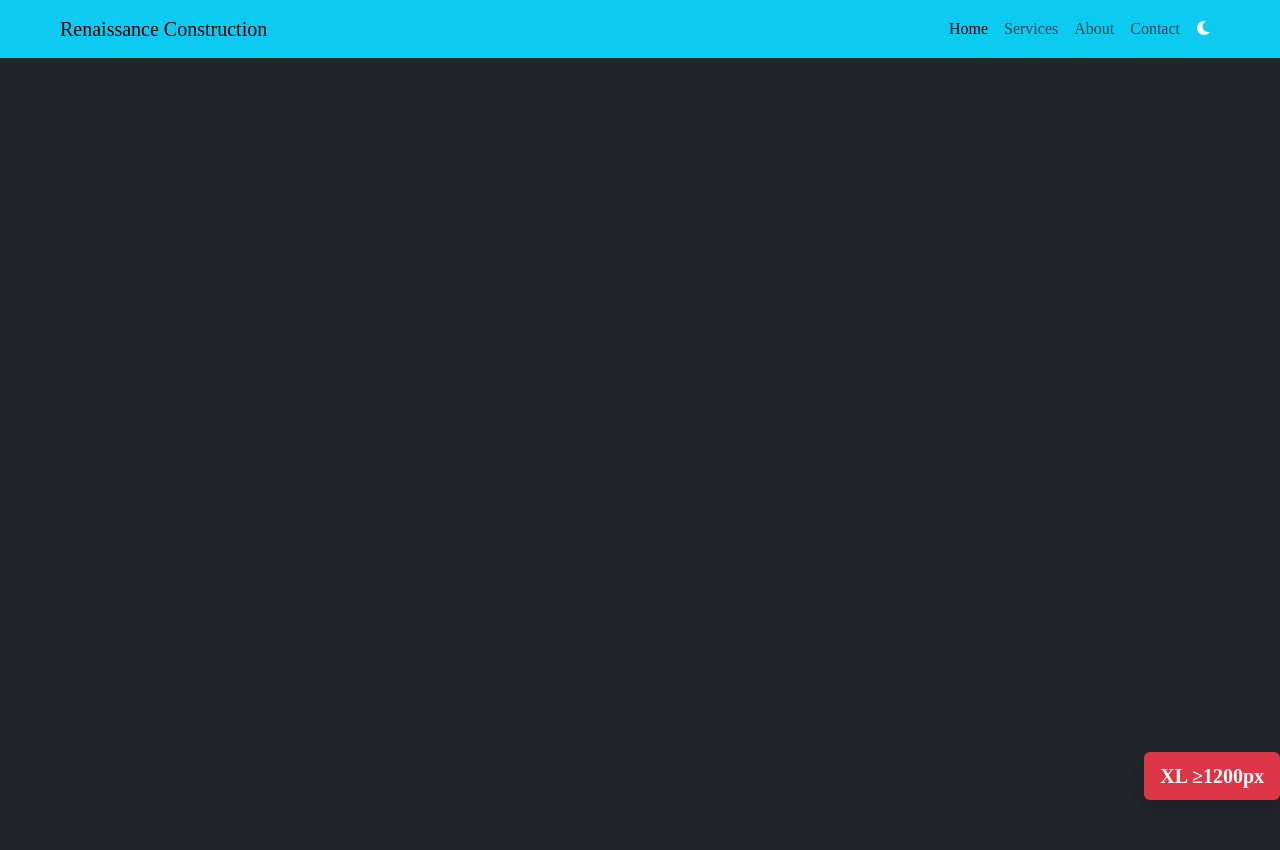
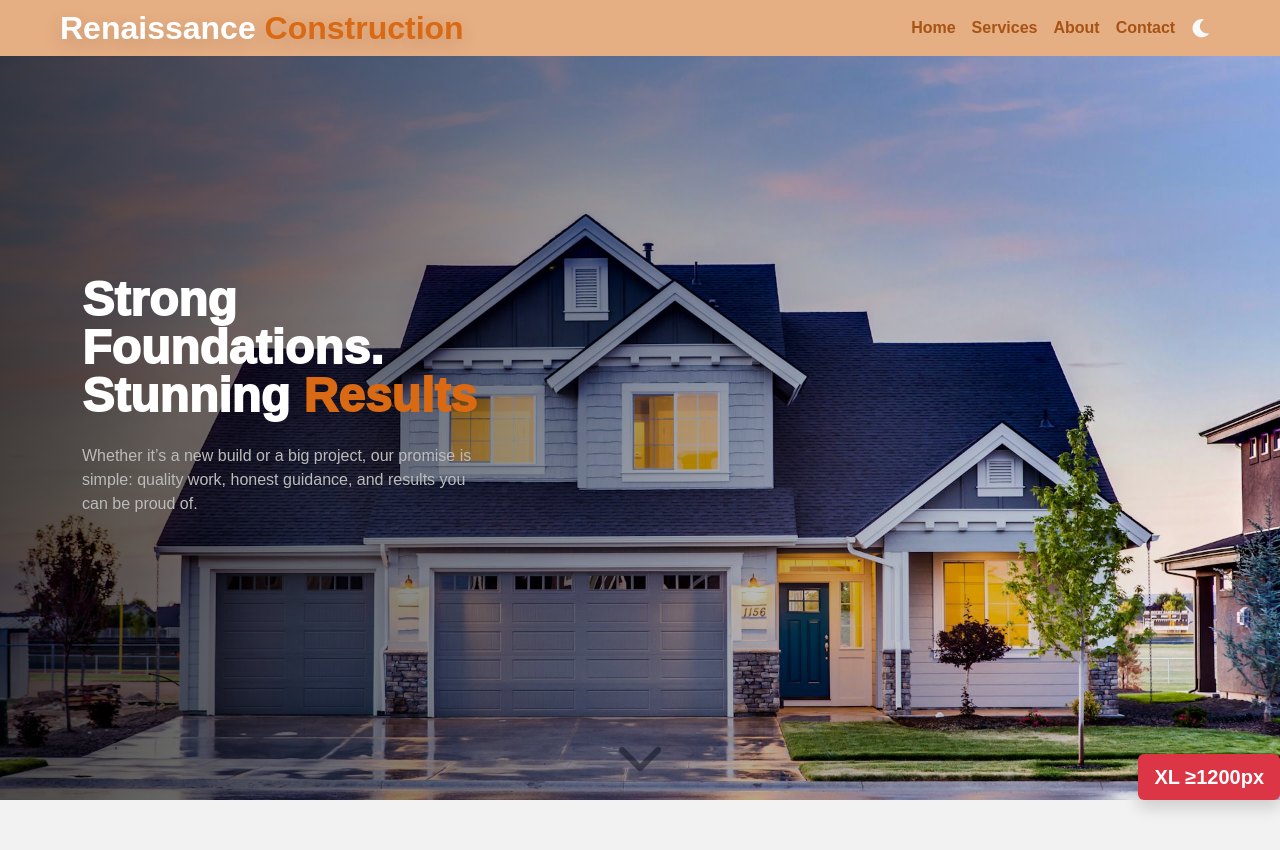
Before and after one commit to Jamal-Raja/wireframe-to-production-bootstrap-edition, a website: page index.html in a window 1280 px wide. Before the commit the page ends 800 px from the top, so only its background shows below. Drawn offline with nearby package versions, Linux system fonts and the light colour scheme; a web font is replaced by a local one.

Commit message:
Add chevron down to hero section  + add new fancy section

```diff
--- a/assets/css/style.css
+++ b/assets/css/style.css
@@ -1,14 +1,200 @@
-/* General Reset */
+/* ========= ROOT VARIABLES ========= */
+:root {
+  --brand: #d96913; /* Primary brand color (buttons, highlights) */
+  --brand-contrast: #ffffff; /* Text/icon color on brand backgrounds */
+  --accent: #e08c4b; /* Secondary accent (hover, subtle highlights) */
+  --radius: 10px; /* Default border radius for components */
+  --shadow: 0 6px 20px rgba(0, 0, 0, 0.15); /* Default soft shadow */
+}
+
+/* ========= Light theme ========= */
+:root[data-theme="light"] {
+  --bg: #f2f2f2; /* Page background */
+  --bg-contrast: #212121; /* Page Background Contrast */
+  --surface: #e6ae83; /* Cards, header, nav, panels */
+  --text: #0a111f; /* Primary text on light BG */
+  --text-muted: rgba(10, 17, 31, 0.65); /* Secondary text on light BG */
+  --border: #dd7b2f; /* Divider/border lines */
+  --link: #a65316; /* Link color on light BG */
+  --link-hover: #d96913; /* Link hover on light BG (brand) */
+}
+
+/* ========= Dark theme ========= */
+:root[data-theme="dark"] {
+  --bg: #050910; /* Page background (rich black) */
+  --bg-contrast: #0d141f; /* Page Background Contrast */
+  --surface: #0a111f; /* Cards, header, nav, panels */
+  --text: #f2f2f2; /* Primary text on dark BG */
+  --text-muted: rgba(242, 242, 242, 0.7); /* Secondary text on dark BG */
+  --border: rgba(242, 242, 242, 0.12); /* Subtle borders on dark BG */
+  --link: #dd7b2f; /* Link color on dark BG */
+  --link-hover: #d96913; /* Link hover on dark BG (brand) */
+}
+
+/* Smooth transition between light and dark mode */
+html,
+body {
+  transition: background-color 0.45s ease, color 0.45s ease;
+}
+
+header,
+.navbar,
+.dropdown-menu,
+.card,
+.panel {
+  transition: background-color 0.45s ease, border-color 0.45s ease,
+    color 0.45s ease;
+}
+a,
+.btn,
+.btn-primary,
+.btn-outline {
+  transition: color 0.2s ease, background-color 0.2s ease,
+    border-color 0.2s ease;
+}
+svg,
+.icon {
+  transition: fill 0.45s ease, stroke 0.45s ease, color 0.45s ease;
+}
+
 * {
   margin: 0;
   padding: 0;
   box-sizing: border-box;
+  font-family: Sansation, sans-serif;
 }
 
-body {
-  font-family: var(--font-family);
-  line-height: 1.6;
-  color: var(--text-color);
-  background-color: #f9f9f9;
-  height: 1;
+main {
+  background-color: var(--bg);
 }
+
+.link-underline-animate {
+  position: relative;
+  display: inline-block;
+}
+
+.link-underline-animate::after {
+  content: "";
+  position: absolute;
+  left: 0;
+  bottom: -1px;
+  width: 100%;
+  height: 2px;
+  background-color: var(--link-hover);
+  transform: scaleX(0);
+  transform-origin: left;
+  transition: transform 0.3s ease, transform-origin 0s;
+}
+
+.link-underline-animate:hover::after,
+.link-underline-animate:focus-visible::after {
+  transform: scaleX(1);
+  transform-origin: left;
+}
+
+.link-underline-animate:not(:hover)::after {
+  transform-origin: right;
+}
+
+/* NAVBAR */
+.navbar {
+  background-color: var(--surface) !important;
+}
+
+.navbar-brand {
+  color: #ffffff !important;
+  font-weight: 900;
+  font-size: 2rem;
+  transition: scale 0.2s ease;
+  line-height: 0.9;
+  text-shadow: var(--shadow);
+}
+
+.scale:hover {
+  scale: 1.05;
+  cursor: pointer;
+}
+
+.scale:active {
+  scale: 0.95;
+}
+
+.navbar-brand span {
+  color: var(--brand);
+}
+
+.nav-link {
+  color: var(--link) !important;
+  font-weight: bold;
+}
+
+.navbar-toggler {
+  color: #ffffff;
+  background-color: var(--accent);
+}
+
+#theme-icon {
+  font-weight: 900 !important;
+  font-size: 1.3rem;
+  position: relative;
+  top: 3px;
+}
+
+/* ========= INDEX PAGE ========= */
+/* HERO SECTION */
+.hero-section {
+  height: calc(100vh-56px) !important;
+}
+
+.hero-h1 {
+  font-size: 3rem !important;
+  font-weight: 1000;
+  line-height: 1;
+}
+
+.hero-content {
+  width: 400px !important;
+}
+
+.fa-chevron-down {
+  color: var(--text-muted);
+  font-size: 3rem;
+  position: absolute;
+  z-index: 10;
+  bottom: 20px;
+  left: 50%;
+  transform: translateX(-50%);
+  animation: bounce 1.8s infinite, fadePulse 3s infinite;
+  cursor: pointer;
+}
+
+@keyframes bounce {
+  0%,
+  20%,
+  50%,
+  80%,
+  100% {
+    transform: translateX(-50%) translateY(0);
+  }
+  40% {
+    transform: translateX(-50%) translateY(-12px);
+  }
+  60% {
+    transform: translateX(-50%) translateY(-6px);
+  }
+}
+
+@keyframes fadePulse {
+  0%,
+  100% {
+    opacity: 0.6;
+  }
+  50% {
+    opacity: 1;
+  }
+}
+
+/* FANCY SECTION */
+.fancy-section {
+  height: 100vh;
+}
--- a/index.html
+++ b/index.html
@@ -1,5 +1,5 @@
 <!DOCTYPE html>
-<html lang="en">
+<html lang="en" data-theme="light">
   <head>
     <meta charset="UTF-8" />
     <meta name="viewport" content="width=device-width, initial-scale=1.0" />
@@ -40,7 +40,7 @@
       <header>
         <nav class="navbar navbar-expand-md bg-info px-5 fixed-top">
           <div class="container-fluid">
-            <a class="navbar-brand" href="#"
+            <a class="navbar-brand scale" href="index.html"
               >Renaissance <span>Construction</span></a
             >
             <button
@@ -68,16 +68,16 @@
                   >
                 </li>
                 <li class="nav-item">
-                  <a class="nav-link" href="services.html">Services</a>
+                  <a class="nav-link link-underline-animate" href="services.html">Services</a>
                 </li>
                 <li class="nav-item">
-                  <a class="nav-link" href="about.html">About</a>
+                  <a class="nav-link link-underline-animate" href="about.html">About</a>
                 </li>
                 <li class="nav-item">
-                  <a class="nav-link" href="contact.html">Contact</a>
+                  <a class="nav-link link-underline-animate" href="contact.html">Contact</a>
                 </li>
               </ul>
-              <div class="theme-toggle nav-item px-2">
+              <div class="theme-toggle nav-item px-2 scale">
                 <i class="fas fa-sun" id="theme-icon"></i>
               </div>
             </div>
@@ -86,6 +86,52 @@
       </header>
 
       <!-- Hero Section-->
+      <section class="hero-section">
+        <div
+          style="
+            height: 100vh;
+            background-image: url(assets/img/index-hero-2.jpg);
+            background-size: cover;
+            background-position: center;
+          "
+          class="position-relative w-100"
+        >
+          <!-- Dark Overlay -->
+          <div
+            class="position-absolute text-white d-flex flex-column align-items-start justify-content-center"
+            style="
+              top: 0;
+              right: 0;
+              bottom: 0;
+              left: 0;
+              background: linear-gradient(
+                to right,
+                rgba(0, 0, 0, 0.7) 0%,
+                rgba(0, 0, 0, 0.4) 40%,
+                rgba(0, 0, 0, 0) 100%
+              );
+            "
+          >
+            <div class="container">
+              <div class="hero-content col-md-6">
+                <!-- on small screens remove  -->
+                <h1 class=" hero-h1 mb-4 mt-2 font-weight-bold">
+                  Strong Foundations. Stunning
+                  <span style="color: var(--brand);">Results</span>
+                </h1>
+                <p style="color: #bbb">
+                  Whether it’s a new build or a big project, our promise is
+                  simple: quality work, honest guidance, and results you can be
+                  proud of.
+                </p>
+              </div>
+            </div>
+          </div>
+          <a href="#fancy-section"><i class="fa-solid fa-chevron-down"></i></a>
+        </div>
+      </section>
+
+      <section class="fancy-section" id="fancy-section"></section>
 
       <!-- Bootstrap Breakpoint Visualizer -->
       <div
```
